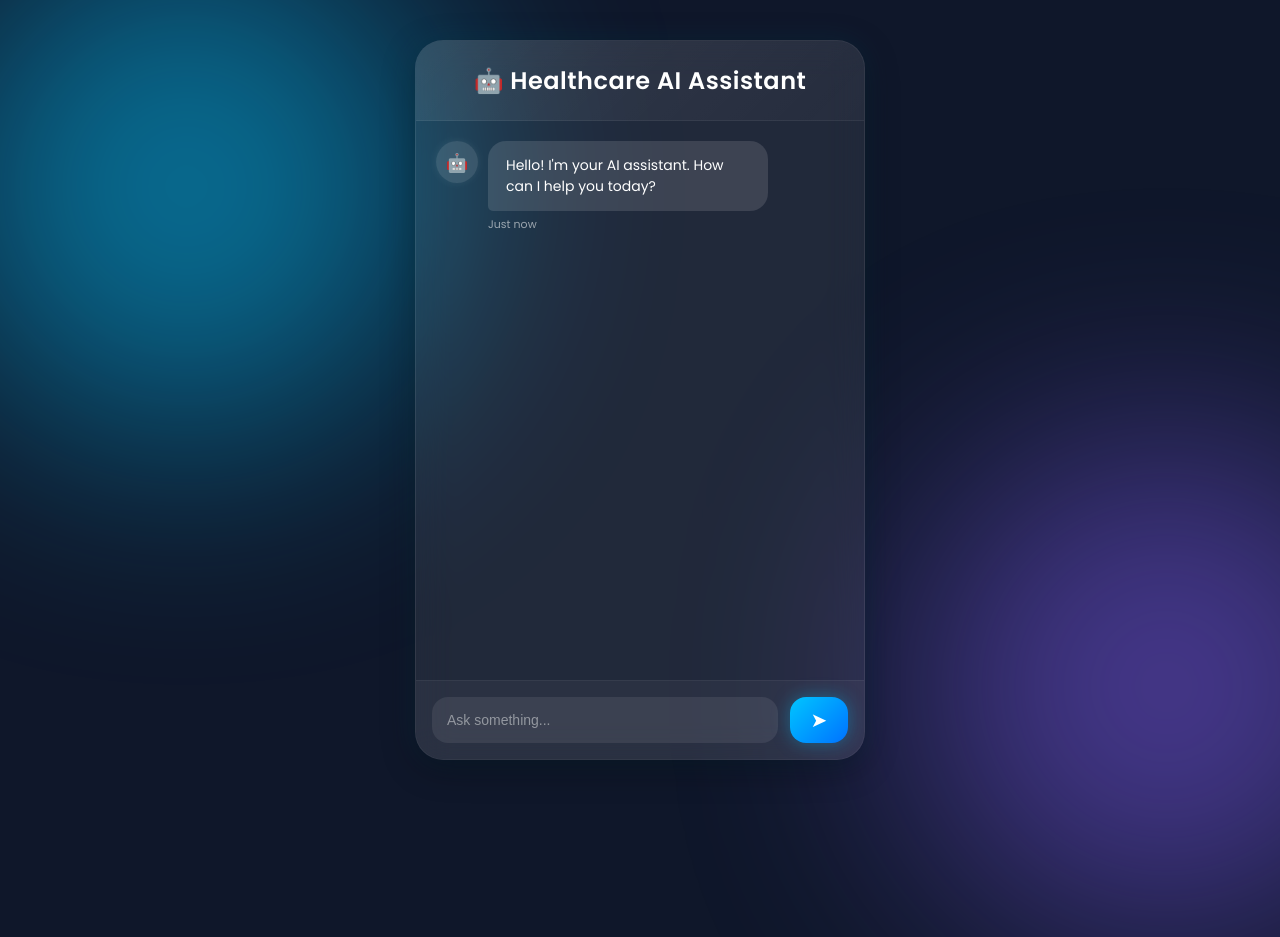
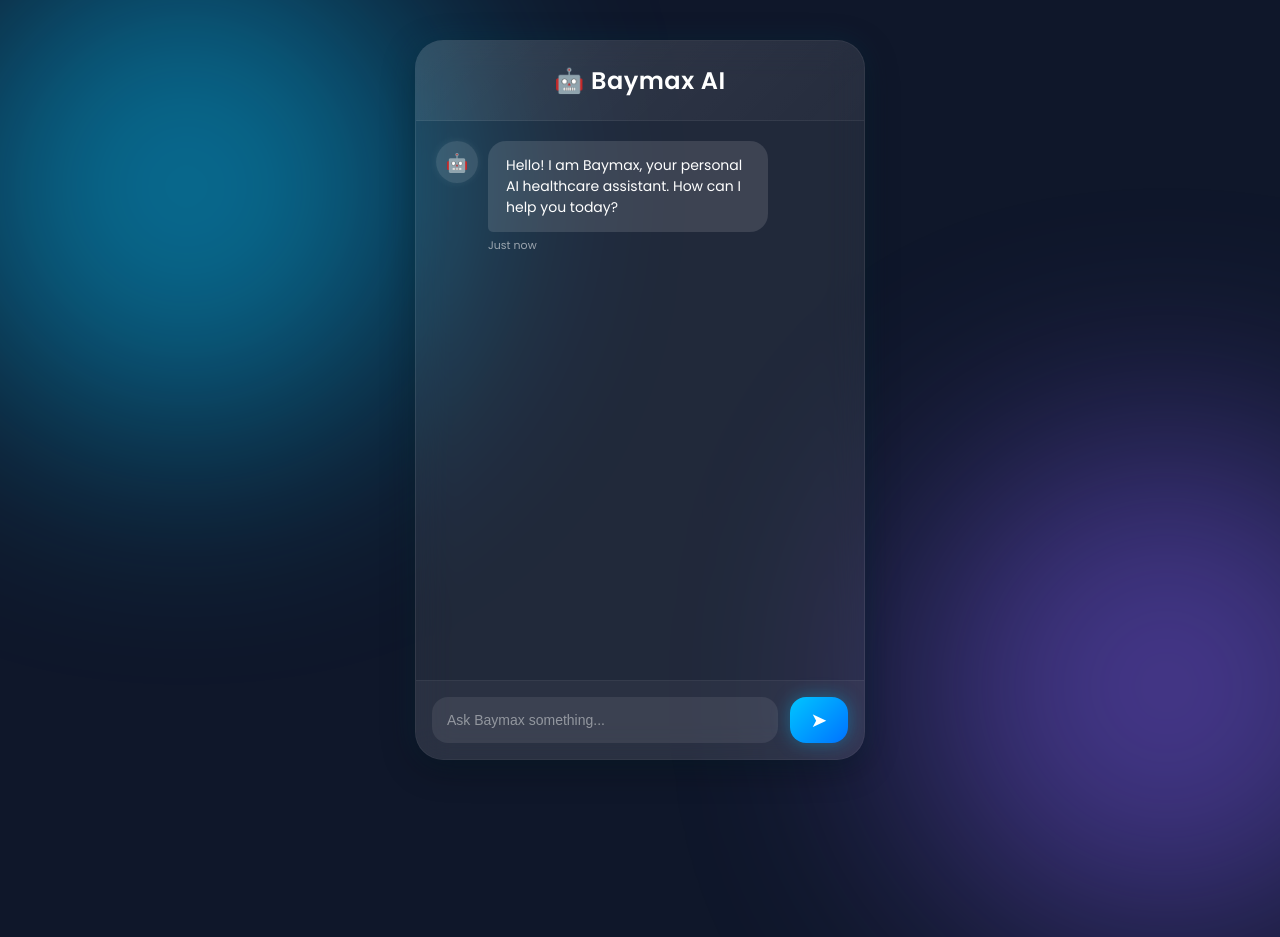
Before and after one commit to himanshuahuja463-creator/healthcare-chatbot, a Flask app: page / in a window 1280 px wide; the page is wider, and only the part inside the window is pictured. Run offline with Flask 3, Linux system fonts and the light colour scheme; parts of the project's set-up code (start-up, migrations or seed data) failed here and were passed over.

Commit message:
Added Baymax identity

```diff
--- a/intents.json
+++ b/intents.json
@@ -239,7 +239,22 @@
         "I told my computer I needed a break, now it won't stop updating.",
         "Why was the math book sad? Because it had too many problems."
       ]
-    }
+    },
+{
+  "tag": "name",
+  "patterns": [
+    "What is your name",
+    "Who are you",
+    "Tell me your name",
+    "Your name",
+    "Are you Baymax"
+  ],
+  "responses": [
+    "I am Baymax, your personal AI healthcare assistant.",
+    "My name is Baymax. I'm here to help you.",
+    "You can call me Baymax."
+  ]
+}
 
   ]
 }
--- a/templates/index.html
+++ b/templates/index.html
@@ -1,7 +1,7 @@
 <!DOCTYPE html>
 <html>
 <head>
-    <title>Healthcare AI Chatbot</title>
+    <title>Baymax AI</title>
     <meta name="viewport" content="width=device-width, initial-scale=1.0">
 
     <link rel="stylesheet" href="{{ url_for('static', filename='style.css') }}">
@@ -11,7 +11,7 @@
 <div class="chat-container">
 
     <div class="header">
-        🤖 Healthcare AI Assistant
+        🤖 Baymax AI
     </div>
 
     <div id="chatbox">
@@ -21,7 +21,7 @@
 
             <div>
                 <div class="bubble bot-bubble">
-                    Hello! I'm your AI assistant. How can I help you today?
+                    Hello! I am Baymax, your personal AI healthcare assistant. How can I help you today?
                 </div>
 
                 <div class="timestamp">
@@ -33,7 +33,7 @@
     </div>
 
     <div class="input-area">
-        <input type="text" id="userInput" placeholder="Ask something...">
+        <input type="text" id="userInput" placeholder="Ask Baymax something...">
 
         <button onclick="sendMessage()">
             ➤
```
Also changed, not shown: 2 other files.
